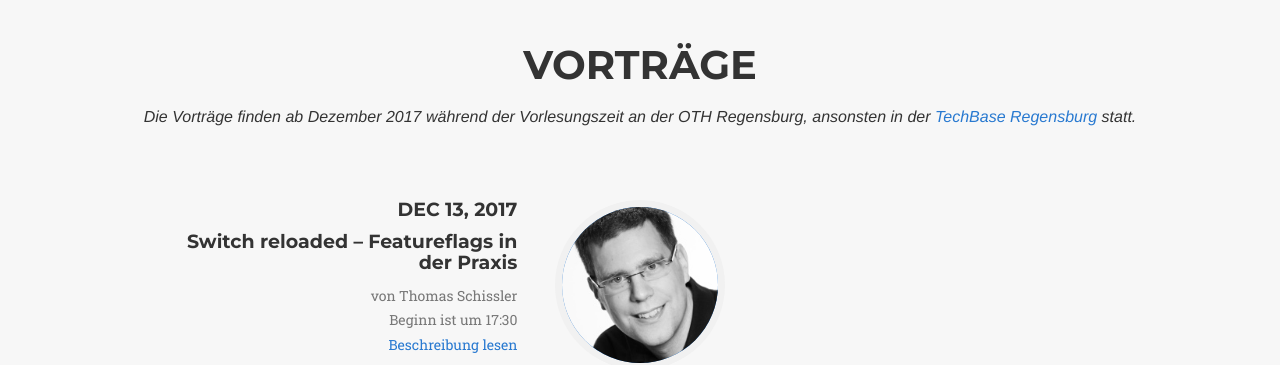
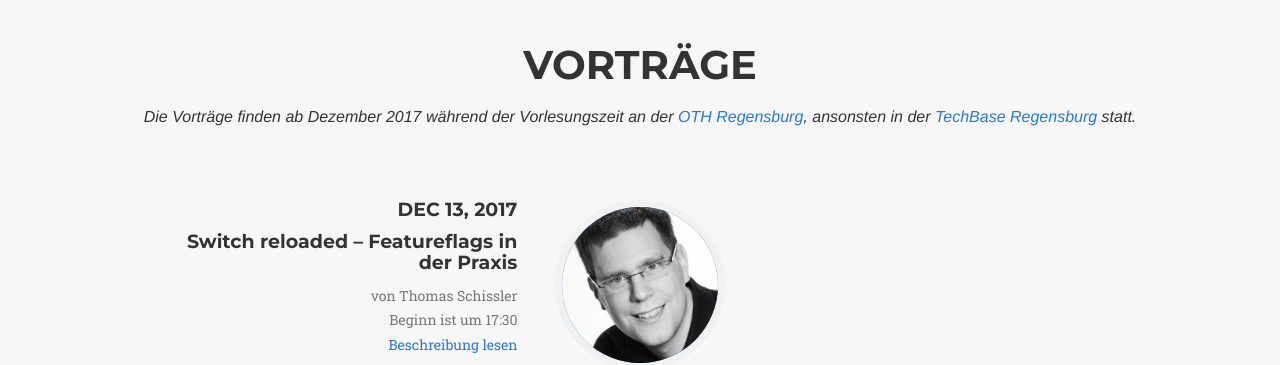
Before and after one commit to DotNetRegensburg/dotnetregensburg.github.io, a Jekyll site: the page built from index.html, in a window 1280 px wide and 900 px high, scrolled down 663 px. Shown: the part 152-517 px from the top of the window. Built offline with Jekyll 4.4.1, drawn with Linux system fonts in a browser that asks for light colours; some web fonts are replaced.

Commit message:
added link to OTH Regensburg

```diff
--- a/_includes/talks.html
+++ b/_includes/talks.html
@@ -3,7 +3,7 @@
         <div class="row">
             <div class="col-lg-12 text-center">
                 <h2 class="section-heading">Vorträge</h2>
-                <h3 class="section-subheading warning">Die Vorträge finden ab Dezember 2017 während der Vorlesungszeit an der OTH Regensburg, ansonsten in der <a href="http://www.techbase.de/techbase.html">TechBase Regensburg</a> statt.</h3>
+                <h3 class="section-subheading warning">Die Vorträge finden ab Dezember 2017 während der Vorlesungszeit an der <a href="https://www.oth-regensburg.de/">OTH Regensburg</a>, ansonsten in der <a href="http://www.techbase.de/techbase.html">TechBase Regensburg</a> statt.</h3>
             </div>
         </div>
         <div class="row">
```
